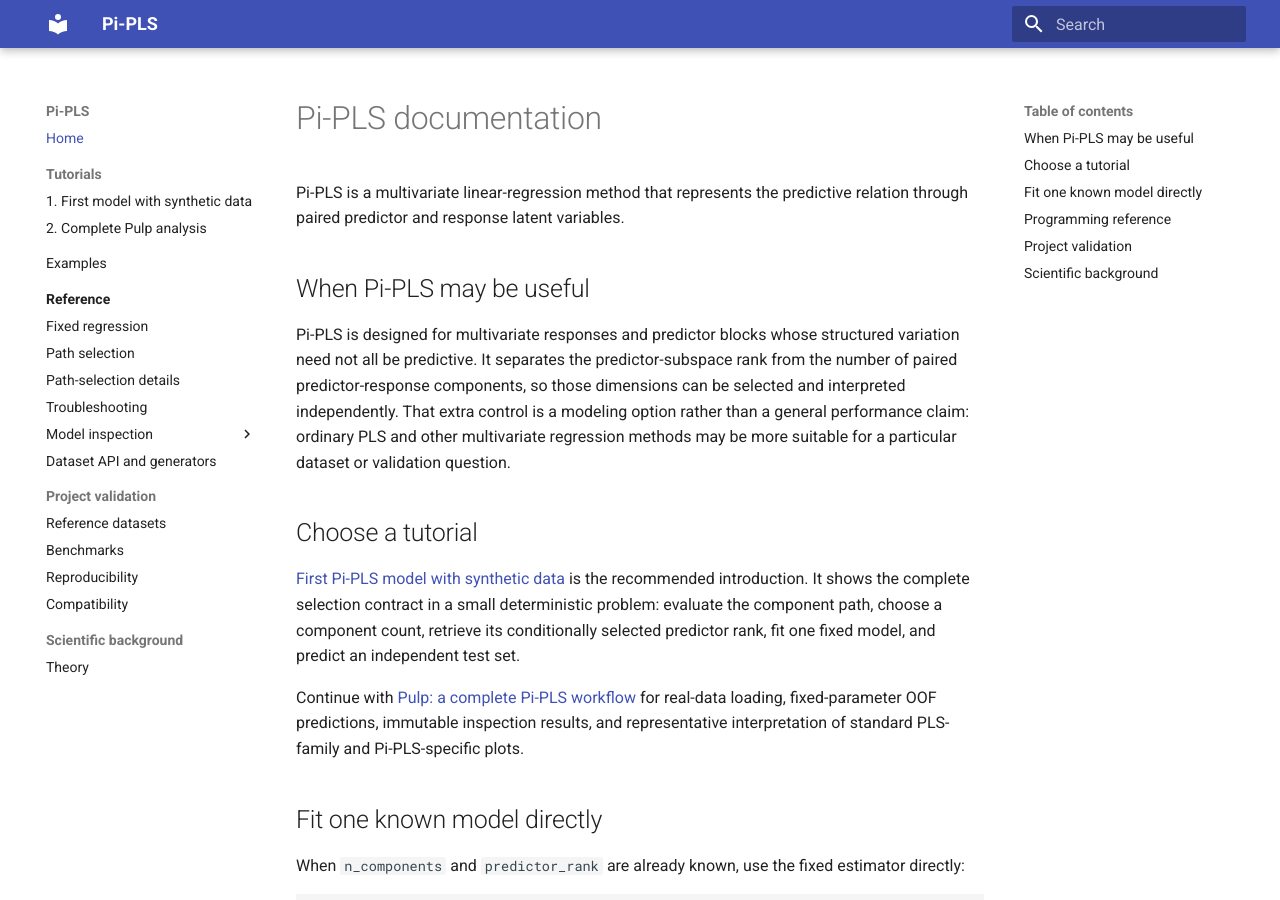
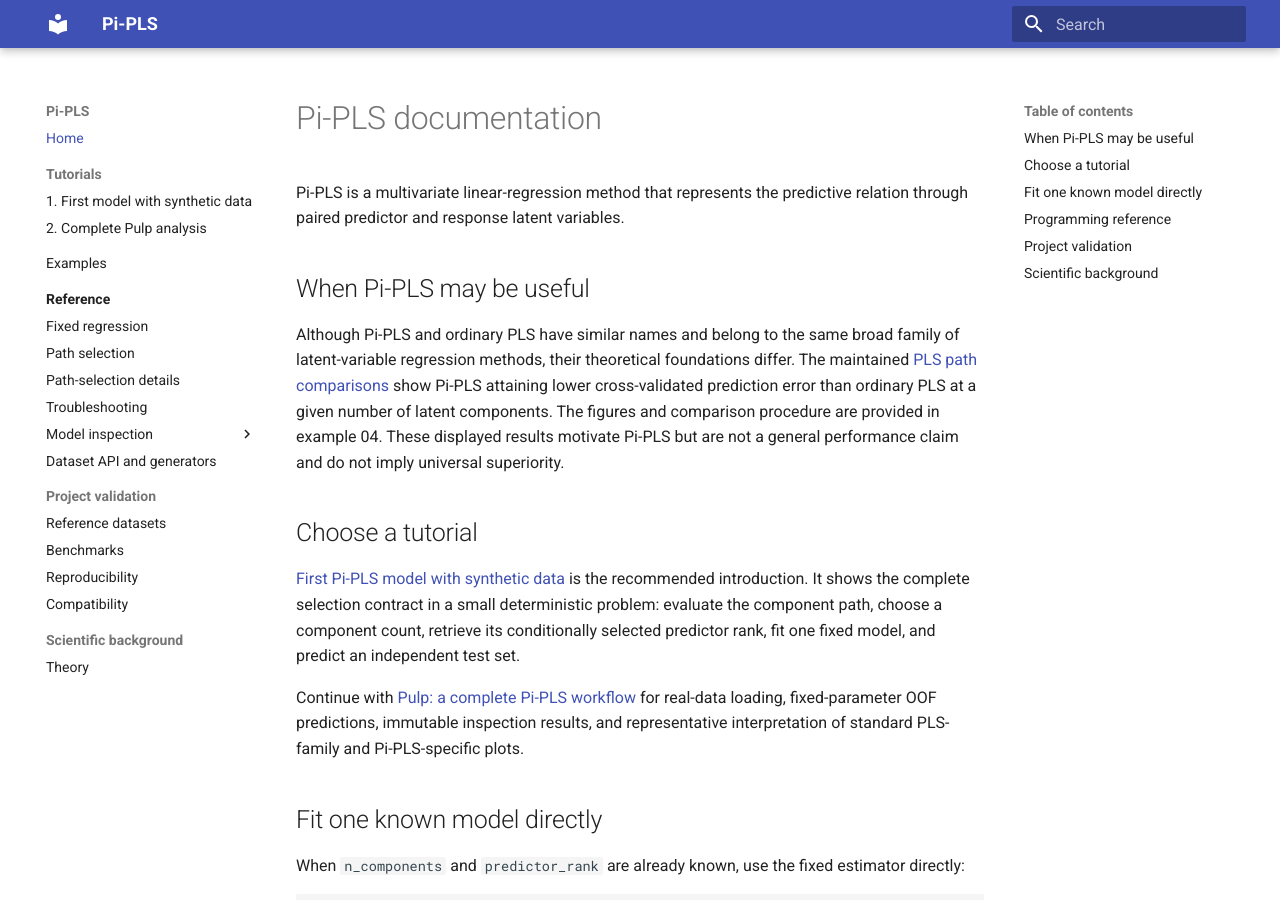
Before and after one commit to stefanlindstroem/pipls_private, an MkDocs documentation site: the page built from docs/index.md, in a window 1280 px wide and 900 px high. Built offline with MkDocs 1.6.1 and Material for MkDocs 9.7.7, drawn with Linux system fonts in a browser that asks for light colours.

Commit message:
Strengthen Pi-PLS comparison motivation

```diff
--- a/docs/index.md
+++ b/docs/index.md
@@ -5,12 +5,12 @@ paired predictor and response latent variables.
 
 ## When Pi-PLS may be useful
 
-Pi-PLS is designed for multivariate responses and predictor blocks whose structured variation need
-not all be predictive. It separates the predictor-subspace rank from the number of paired
-predictor-response components, so those dimensions can be selected and interpreted independently.
-That extra control is a modeling option rather than a general performance claim: ordinary PLS and
-other multivariate regression methods may be more suitable for a particular dataset or validation
-question.
+Although Pi-PLS and ordinary PLS have similar names and belong to the same broad family of
+latent-variable regression methods, their theoretical foundations differ. The maintained
+[PLS path comparisons](examples.md#pi-pls-and-ordinary-pls-comparison) show Pi-PLS attaining lower
+cross-validated prediction error than ordinary PLS at a given number of latent components. The
+figures and comparison procedure are provided in example 04. These displayed results motivate
+Pi-PLS but are not a general performance claim and do not imply universal superiority.
 
 ## Choose a tutorial
 
```
Also changed, not shown: CHANGELOG.md (+3 -0 lines).
